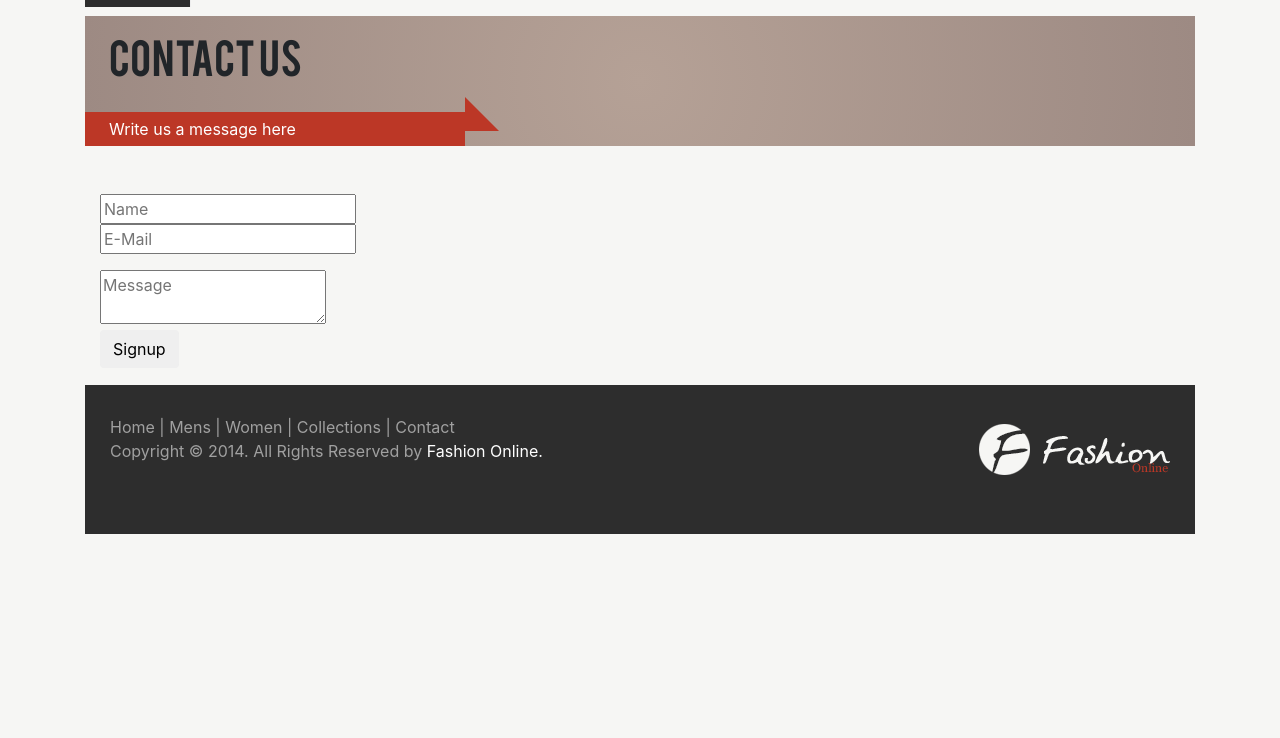
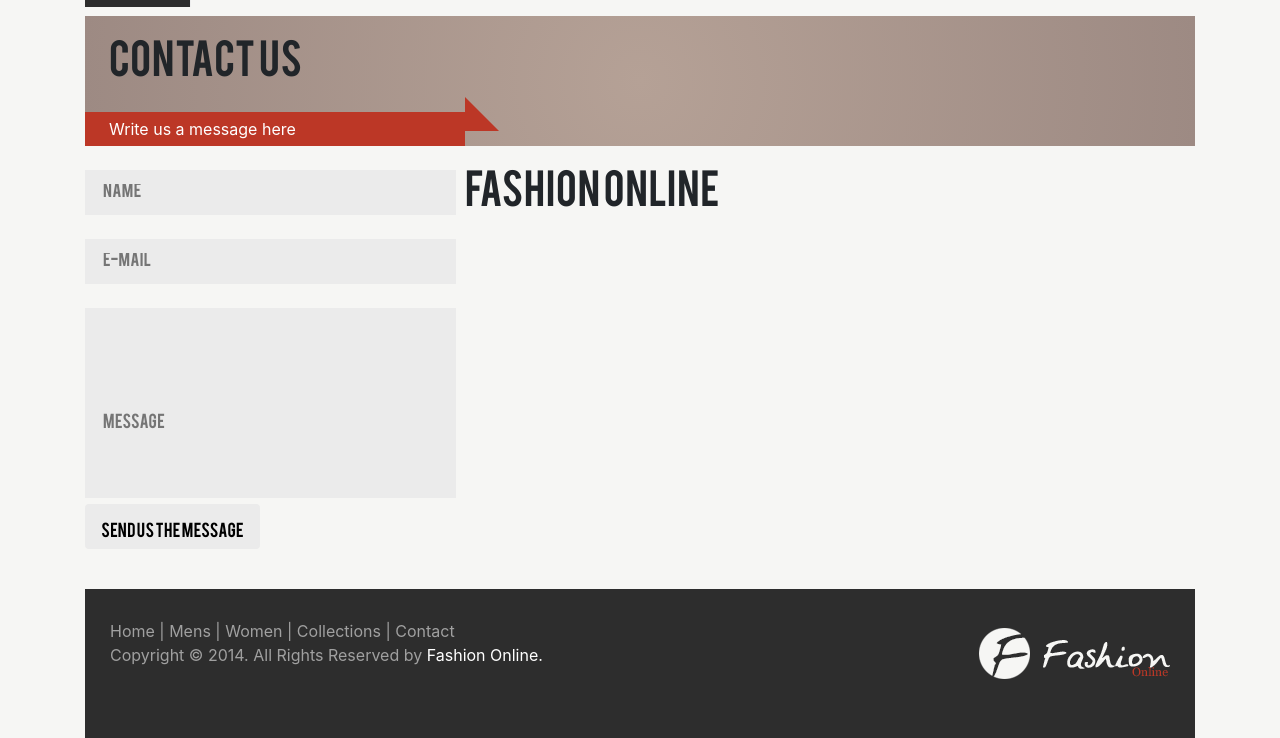
Before and after one commit to kebabmix/Fashion-Online, a PHP site: page /contact.php in a window 1280 px wide. Shown: the part 208-946 px from the top of the page. Before the commit the page ends 742 px from the top, so only its background shows below. Run offline with PHP 8.4, Linux system fonts and the light colour scheme; some libraries are stand-ins or nearby versions.

Commit message:
Contact siden

```diff
--- a/public_html/contact.php
+++ b/public_html/contact.php
@@ -17,19 +17,18 @@ require_once 'incl/header.php'; ?>
 </section>
 <!--- TOP BANNER/TEXT END --->
 <br />
-<br />
-<section class="">
+<section class="row">
 <div class="col-md-4">
   <form class="contactForm" method="post">
       <input type="name" name="name" placeholder="Name" id="inputName">
-      <input type="email" name="email" placeholder="E-Mail" id="inputEmail" style="margin-bottom:1rem;">
-      <textarea placeholder="Message"></textarea>
+      <input type="email" name="email" placeholder="E-Mail" id="inputEmail">
+      <textarea non-re placeholder="Message"></textarea>
       <br>
-      <button class="btn ml-auto" type="submit">Signup</button>
+      <button class="btn ml-auto" type="submit">Send us the message</button>
   </form>
 </div>
 <div class="col-md-8">
-
+<h1>Fashion Online</h1>
 </div>
 </section>
 <!--- TOP BANNER/TEXT END --->
--- a/public_html/content/css/style.css
+++ b/public_html/content/css/style.css
@@ -168,32 +168,7 @@ input:focus {
 .bar3 {
     width: 30px;
     height: 3px;
-    background: #fff;
-    margin: 5px 0;
-    display: block;
-    -webkit-transition: ease .3s;
-    -moz-transition: ease .3s;
-    -o-transition: ease .3s;
-    transition: ease .3s;
 }
-
-
-.change .bar1 {
-    -webkit-transform: rotate(-45deg) translate(-3px, 4px);
-    -moz-transform: rotate(-45deg) translate(-3px, 4px);
-    -ms-transform: rotate(-45deg) translate(-3px, 4px);
-    transform: rotate(-45deg) translate(-3px, 4px);
-}
-.change .bar2 {
-    opacity: 0;
-}
-.change .bar3 {
-    -webkit-transform: rotate(45deg) translate(-7px, -4px);
-    -moz-transform: rotate(45deg) translate(-7px, -4px);
-    -ms-transform: rotate(45deg) translate(-7px, -4px);
-    transform: rotate(45deg) translate(-7px, -4px);
-}
-
 
 /* Sidearea */
 
@@ -271,6 +246,42 @@ input:focus {
     margin-bottom: 30px;
 }
 
+.contactForm {
+}
+
+.contactForm input {
+  margin-bottom:1.5rem;
+  background-color: #ebebeb;
+  border: none;
+  width: 371px;
+  height: 45px;
+  font-family: bebasregular;
+  line-height: 45px;
+  padding: 20px 18px 20px 18px
+}
+
+.contactForm textarea {
+  resize: none;
+  background-color: #ebebeb;
+  border: none;
+  width: 371px;
+  height: 190px;
+  font-family: bebasregular;
+  line-height: 190px;
+  padding: 20px 18px 20px 18px;
+  overflow: hidden;
+}
+
+.contactForm button {
+  margin-bottom:1.5rem;
+  background-color: #ebebeb;
+  border: none;
+  width: 175px;
+  height: 45px;
+  font-family: bebasregular;
+  line-height: 45px;
+  left: 0;
+}
 
 /* Footer CSS */
 .fColor {
```
